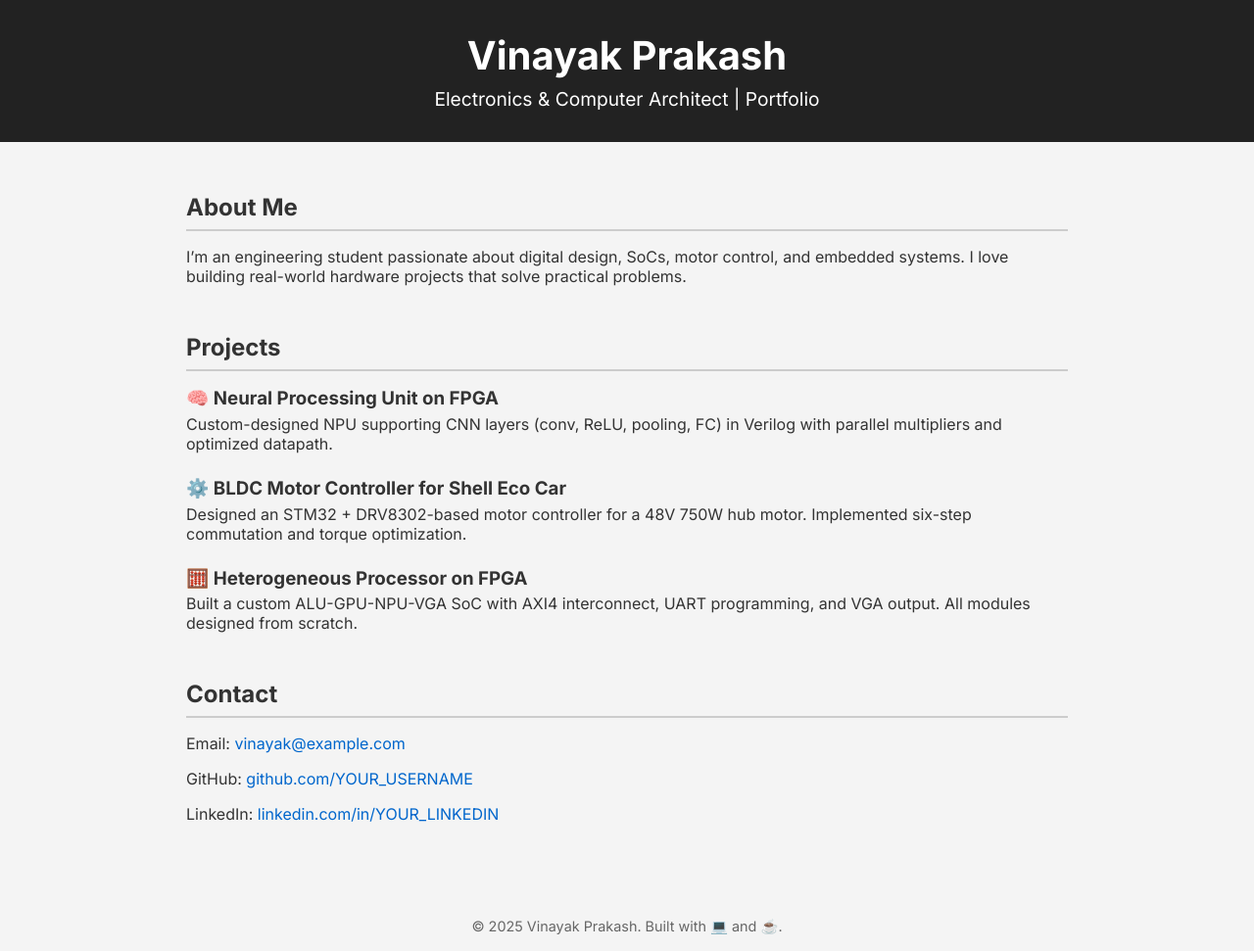
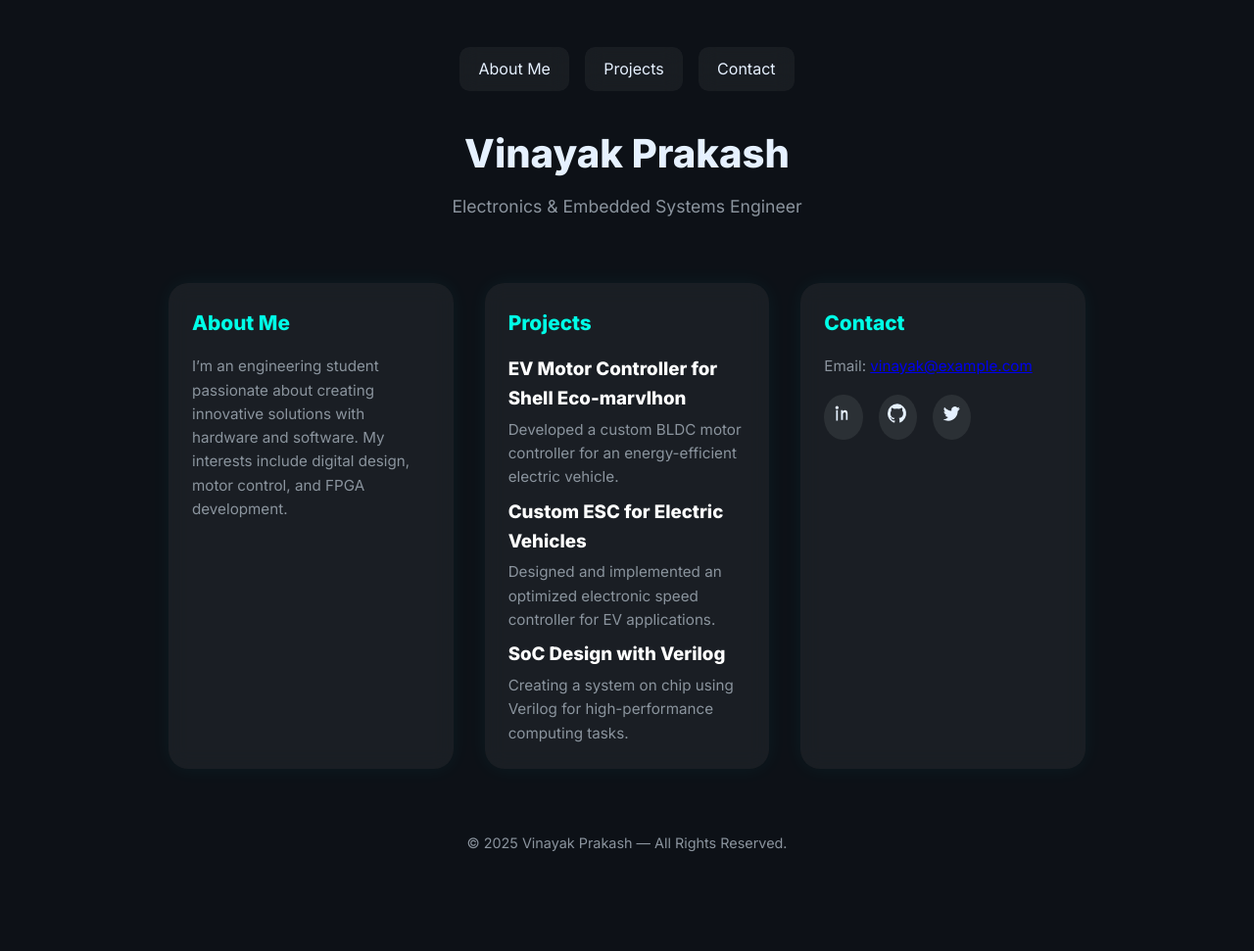
Before and after one commit to VinayakPrakashh/VinayakPrakashh.github.io, a plain HTML site: page index.html in a window 1280 px wide. Shown: the whole page at 98% size. After the commit the page ends 904 px from the top, so only its background shows below. Drawn offline with Linux system fonts and the light colour scheme.

Commit message:
Update index.html

```diff
--- a/index.html
+++ b/index.html
@@ -2,110 +2,190 @@
 <html lang="en">
 <head>
   <meta charset="UTF-8" />
-  <meta name="viewport" content="width=device-width, initial-scale=1.0"/>
+  <meta name="viewport" content="width=device-width, initial-scale=1.0" />
   <title>Vinayak Prakash | Portfolio</title>
-  <link href="https://fonts.googleapis.com/css2?family=Inter:wght@400;700&display=swap" rel="stylesheet">
+  <link href="https://fonts.googleapis.com/css2?family=Inter:wght@400;600;800&display=swap" rel="stylesheet">
   <style>
+    :root {
+      --bg: #0d1117;
+      --card-bg: rgba(36, 41, 46, 0.6);
+      --accent: #00ffe7;
+      --text-light: #e6f1ff;
+      --text-muted: #8b949e;
+    }
+
+    * {
+      margin: 0;
+      padding: 0;
+      box-sizing: border-box;
+    }
+
     body {
       font-family: 'Inter', sans-serif;
-      margin: 0;
-      padding: 0;
-      background: #f4f4f4;
-      color: #333;
+      background: var(--bg);
+      color: var(--text-light);
+      line-height: 1.6;
     }
+
     header {
-      background: #222;
+      text-align: center;
+      padding: 3rem 1rem 2rem;
+    }
+
+    nav {
+      display: flex;
+      justify-content: center;
+      gap: 1rem;
+      margin-bottom: 2rem;
+    }
+
+    nav a {
+      padding: 0.6rem 1.2rem;
+      background: rgba(255, 255, 255, 0.05);
+      border-radius: 10px;
+      text-decoration: none;
+      color: var(--text-light);
+      backdrop-filter: blur(10px);
+      transition: background 0.3s;
+    }
+
+    nav a:hover {
+      background: var(--accent);
+      color: #000;
+    }
+
+    h1 {
+      font-size: 2.5rem;
+      font-weight: 800;
+    }
+
+    p.subtitle {
+      font-size: 1.1rem;
+      color: var(--text-muted);
+      margin-top: 0.5rem;
+    }
+
+    main {
+      display: grid;
+      grid-template-columns: repeat(auto-fit, minmax(280px, 1fr));
+      gap: 2rem;
+      max-width: 1000px;
+      margin: auto;
+      padding: 2rem;
+    }
+
+    .card {
+      background: var(--card-bg);
+      border-radius: 20px;
+      padding: 1.5rem;
+      box-shadow: 0 0 20px rgba(0, 255, 255, 0.05);
+      backdrop-filter: blur(10px);
+    }
+
+    .card h2 {
+      font-size: 1.3rem;
+      margin-bottom: 1rem;
+      color: var(--accent);
+    }
+
+    .card h3 {
+      margin: 0.5rem 0 0.3rem;
       color: #fff;
-      padding: 2rem 1rem;
-      text-align: center;
     }
-    header h1 {
-      margin: 0;
-      font-size: 2.5rem;
+
+    .card p {
+      font-size: 0.95rem;
+      color: var(--text-muted);
     }
-    header p {
-      margin: 0.5rem 0 0;
-      font-size: 1.2rem;
+
+    .social-icons {
+      display: flex;
+      gap: 1rem;
+      margin-top: 1rem;
     }
-    main {
-      max-width: 900px;
-      margin: auto;
-      padding: 2rem 1rem;
+
+    .social-icons a {
+      background: rgba(255, 255, 255, 0.08);
+      padding: 0.6rem;
+      border-radius: 50%;
+      display: inline-block;
+      transition: background 0.3s;
     }
-    section {
-      margin-bottom: 3rem;
+
+    .social-icons a:hover {
+      background: var(--accent);
     }
-    h2 {
-      border-bottom: 2px solid #ccc;
-      padding-bottom: 0.5rem;
-      margin-bottom: 1rem;
+
+    .social-icons svg {
+      fill: var(--text-light);
+      width: 20px;
+      height: 20px;
     }
-    .project {
-      margin-bottom: 1.5rem;
-    }
-    .project h3 {
-      margin: 0 0 0.3rem;
-    }
-    .project p {
-      margin: 0.2rem 0;
-    }
+
     footer {
       text-align: center;
-      padding: 1rem;
+      color: var(--text-muted);
       font-size: 0.9rem;
-      color: #666;
-    }
-    a {
-      color: #0066cc;
-      text-decoration: none;
-    }
-    a:hover {
-      text-decoration: underline;
+      padding: 2rem 0;
     }
   </style>
 </head>
 <body>
 
   <header>
+    <nav>
+      <a href="#about">About Me</a>
+      <a href="#projects">Projects</a>
+      <a href="#contact">Contact</a>
+    </nav>
     <h1>Vinayak Prakash</h1>
-    <p>Electronics & Computer Architect | Portfolio</p>
+    <p class="subtitle">Electronics & Embedded Systems Engineer</p>
   </header>
 
   <main>
-    <section id="about">
+    <section class="card" id="about">
       <h2>About Me</h2>
-      <p>I’m an engineering student passionate about digital design, SoCs, motor control, and embedded systems. I love building real-world hardware projects that solve practical problems.</p>
+      <p>I’m an engineering student passionate about creating innovative solutions with hardware and software. My interests include digital design, motor control, and FPGA development.</p>
     </section>
 
-    <section id="projects">
+    <section class="card" id="projects">
       <h2>Projects</h2>
 
-      <div class="project">
-        <h3>🧠 Neural Processing Unit on FPGA</h3>
-        <p>Custom-designed NPU supporting CNN layers (conv, ReLU, pooling, FC) in Verilog with parallel multipliers and optimized datapath.</p>
+      <div>
+        <h3>EV Motor Controller for Shell Eco-marvlhon</h3>
+        <p>Developed a custom BLDC motor controller for an energy-efficient electric vehicle.</p>
       </div>
 
-      <div class="project">
-        <h3>⚙️ BLDC Motor Controller for Shell Eco Car</h3>
-        <p>Designed an STM32 + DRV8302-based motor controller for a 48V 750W hub motor. Implemented six-step commutation and torque optimization.</p>
+      <div>
+        <h3>Custom ESC for Electric Vehicles</h3>
+        <p>Designed and implemented an optimized electronic speed controller for EV applications.</p>
       </div>
 
-      <div class="project">
-        <h3>🧮 Heterogeneous Processor on FPGA</h3>
-        <p>Built a custom ALU-GPU-NPU-VGA SoC with AXI4 interconnect, UART programming, and VGA output. All modules designed from scratch.</p>
+      <div>
+        <h3>SoC Design with Verilog</h3>
+        <p>Creating a system on chip using Verilog for high-performance computing tasks.</p>
       </div>
     </section>
 
-    <section id="contact">
+    <section class="card" id="contact">
       <h2>Contact</h2>
       <p>Email: <a href="mailto:vinayak@example.com">vinayak@example.com</a></p>
-      <p>GitHub: <a href="https://github.com/YOUR_USERNAME" target="_blank">github.com/YOUR_USERNAME</a></p>
-      <p>LinkedIn: <a href="https://www.linkedin.com/in/YOUR_LINKEDIN" target="_blank">linkedin.com/in/YOUR_LINKEDIN</a></p>
+      <div class="social-icons">
+        <a href="https://linkedin.com/in/YOUR_LINKEDIN" target="_blank" title="LinkedIn">
+          <svg viewBox="0 0 24 24"><path d="M4 3a2 2 0 1 1 0 4 2 2 0 0 1 0-4Zm1 5H3v13h2V8Zm4 0h2v1.6c.3-.5 1-1.6 2.7-1.6 2.4 0 3.3 1.6 3.3 4v8h-2v-7c0-1.3-.2-2.3-1.7-2.3s-2 1.2-2 2.4v6.9H9V8Z"/></svg>
+        </a>
+        <a href="https://github.com/YOUR_GITHUB" target="_blank" title="GitHub">
+          <svg viewBox="0 0 24 24"><path d="M12 .3A12 12 0 0 0 0 12c0 5.3 3.4 9.8 8 11.4.6.1.8-.3.8-.6v-2c-3.3.7-4-1.5-4-1.5-.5-1.2-1.2-1.5-1.2-1.5-1-.6.1-.6.1-.6 1 .1 1.5 1 1.5 1 .9 1.5 2.3 1.1 2.9.8.1-.7.4-1.1.7-1.3-2.6-.3-5.3-1.3-5.3-5.8 0-1.3.5-2.4 1.2-3.3 0-.3-.5-1.5.1-3.2 0 0 1-.3 3.4 1.2a11.6 11.6 0 0 1 6.2 0c2.4-1.5 3.4-1.2 3.4-1.2.6 1.7.2 2.9.1 3.2.8.9 1.2 2 1.2 3.3 0 4.5-2.7 5.5-5.3 5.8.4.4.8 1 .8 2v3c0 .3.2.7.8.6A12 12 0 0 0 12 .3Z"/></svg>
+        </a>
+        <a href="https://twitter.com/YOUR_TWITTER" target="_blank" title="Twitter">
+          <svg viewBox="0 0 24 24"><path d="M22.5 5.9c-.8.3-1.5.6-2.3.7a4.2 4.2 0 0 0 1.8-2.4c-.8.5-1.7.8-2.6 1a4.2 4.2 0 0 0-7.2 3.8c-3.5-.2-6.5-1.9-8.5-4.5a4.2 4.2 0 0 0 1.3 5.6c-.7 0-1.4-.2-2-.5v.1a4.2 4.2 0 0 0 3.3 4.1c-.6.2-1.3.2-2 .1a4.2 4.2 0 0 0 3.9 2.9A8.5 8.5 0 0 1 2 19.5a12 12 0 0 0 6.3 1.8c7.5 0 11.6-6.2 11.6-11.6v-.5c.8-.6 1.5-1.3 2-2.1Z"/></svg>
+        </a>
+      </div>
     </section>
   </main>
 
   <footer>
-    &copy; 2025 Vinayak Prakash. Built with 💻 and ☕.
+    &copy; 2025 Vinayak Prakash — All Rights Reserved.
   </footer>
 
 </body>
```
